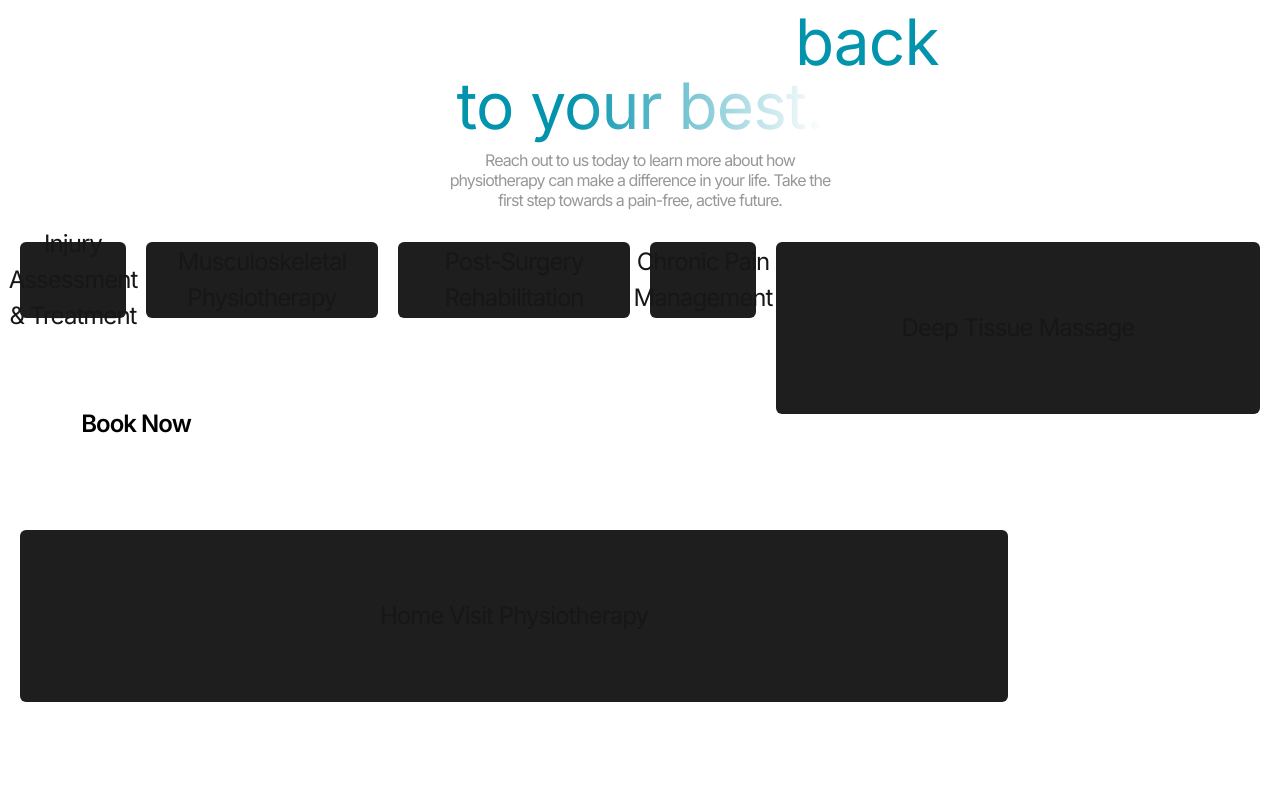
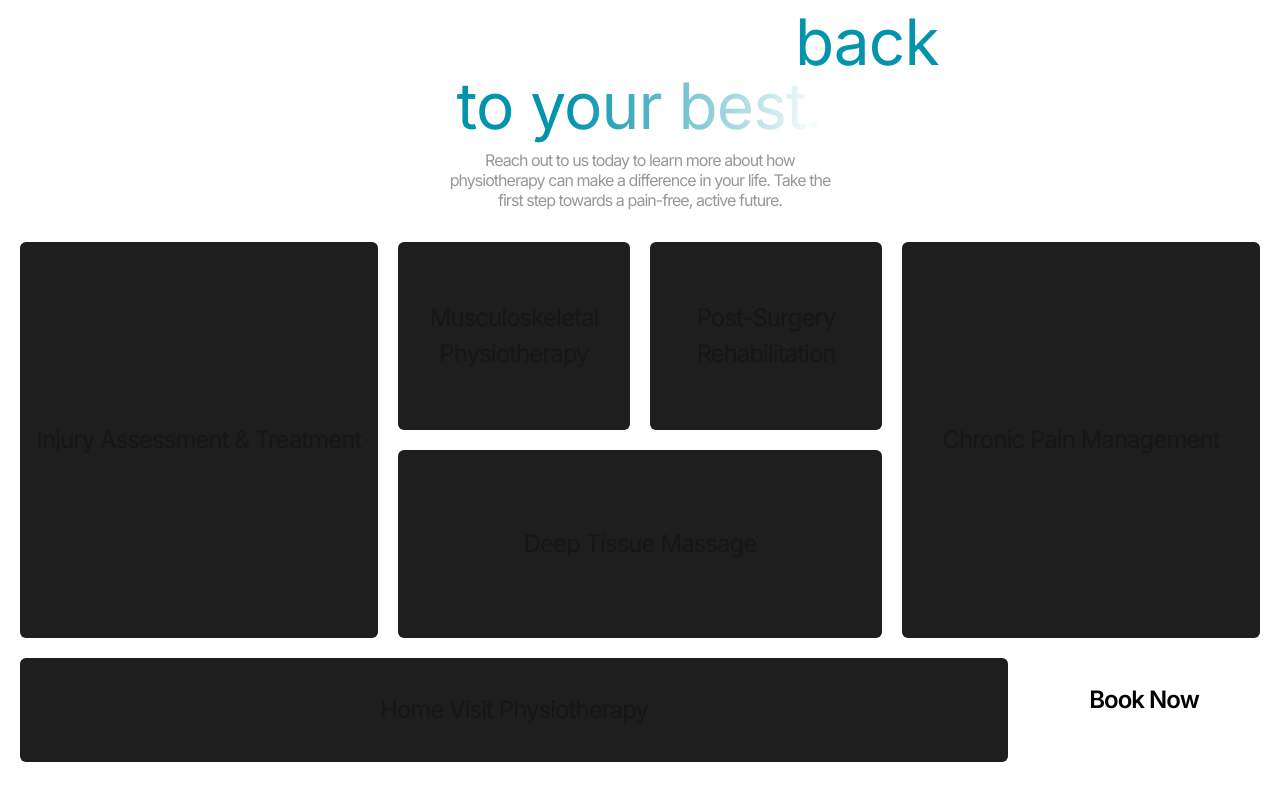
Before and after one commit to Exiturn/trinity-physio, a Next.js app: page / in a window 1280 px wide. Shown: the part 951-1751 px from the top of the page. Before the commit the page ends 1701 px from the top, so only its background shows below. Built offline with nearby package versions, Linux system fonts and the light colour scheme.

Commit message:
Fixed issue with dynamic styles applying to bento items, inline conditionals solution, to be optimised in future

```diff
--- a/components/servicesSection/Services.tsx
+++ b/components/servicesSection/Services.tsx
@@ -14,16 +14,19 @@ const Services = () => {
         difference in your life. Take the first step towards a pain-free, active
         future.
       </h2>
-      <div className="pt-5 flex flex-col gap-2 lg:gap-5 md:grid grid-cols-10 md:grid-rows-5 md:auto-rows-[200px] h-[60vh]">
+      <div className="pt-5 flex flex-col gap-2 lg:gap-5 md:grid grid-cols-10 md:grid-rows-5">
         {servicesBento.map((service) => (
           <div
-            className={`px-2 lg:px-4 py-6 bg-tpcBento rounded-md text-center text-wrap text-[20px] lg:text-[24px] flex justify-center items-center transition-all ease-in-out duration-150 hover:bg-tpcBlue hover:text-tpcBento ${
-              service.rowSpan
-            } ${service.colSpan} ${
-              service.id == 6 && "col-span-8 row-start-4 row-span-2"
-            } ${service.id == 5 && "col-span-4"} ${
+            className={`px-2 lg:px-4 py-6 bg-tpcBento rounded-md text-center text-wrap text-[20px] lg:text-[24px] flex justify-center items-center transition-all ease-in-out duration-150 hover:bg-tpcBlue hover:text-tpcBento
+              ${service.id == 1 && "col-span-3 row-span-4"}
+              ${service.id == 2 && "col-span-2 row-span-2"}
+              ${service.id == 3 && "col-span-2 row-span-2"}
+              ${service.id == 4 && "col-span-3 row-span-4"} ${
+              service.id == 5 && "col-span-4 row-span-2"
+            }
+             ${service.id == 6 && "col-span-8 row-start-5 row-span-2"}  ${
               service.id == 7 &&
-              "col-span-2 row-span-2 bg-white text-black font-semibold cursor-pointer hover:bg-tpcDarkBlue hover:text-white"
+              "col-span-2 bg-white text-black font-semibold cursor-pointer hover:bg-tpcDarkBlue hover:text-white"
             }`}
             key={service.name}
           >
```
